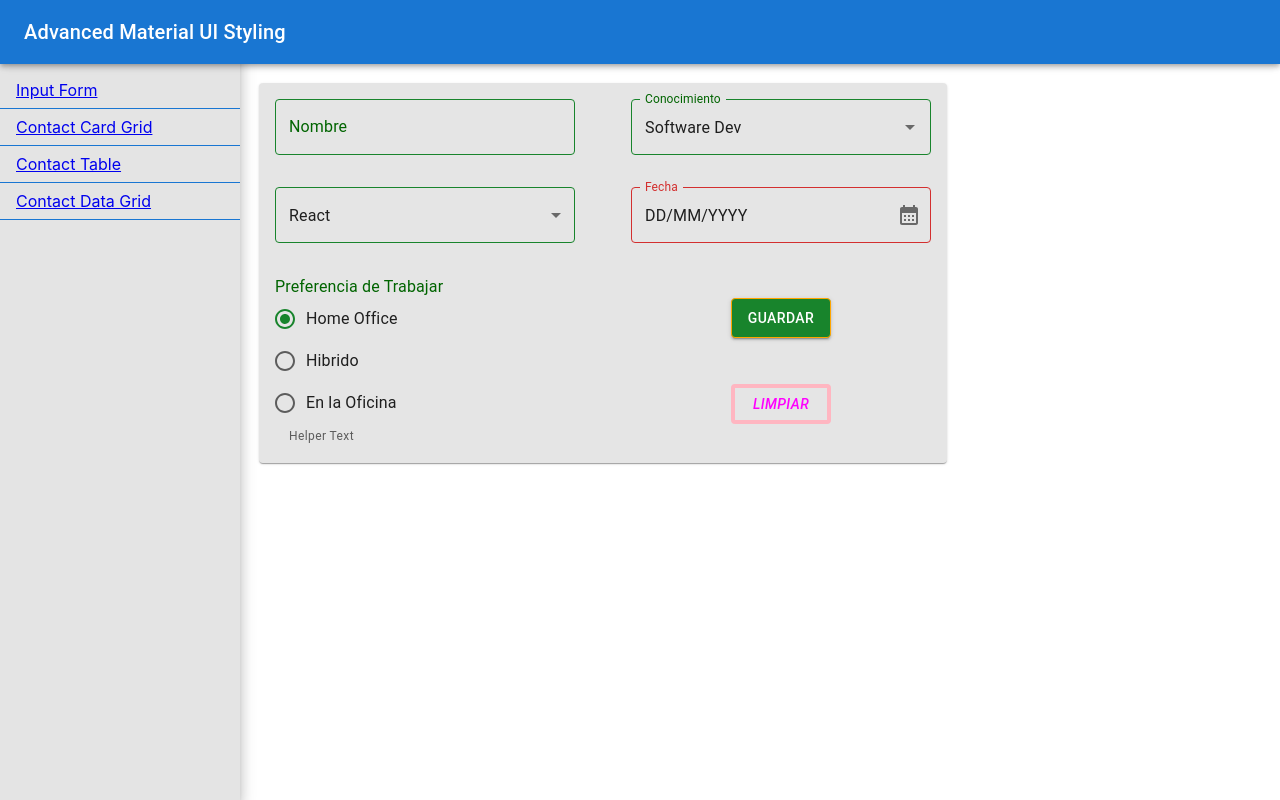
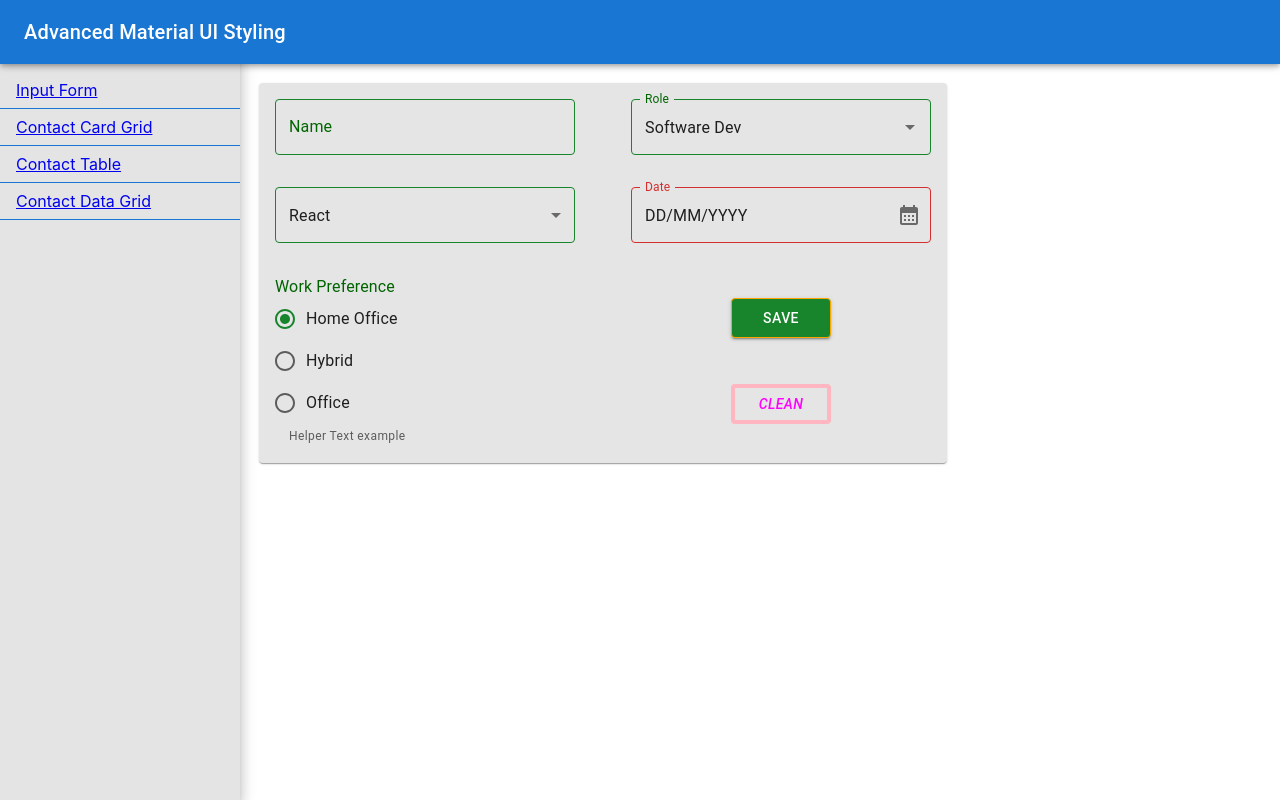
Before and after one commit to jcantini/MUI-Styling, a React (Create React App) app: page / in a window 1280 px wide. Built offline with nearby package versions, Linux system fonts and the light colour scheme.

Commit message:
To English

```diff
--- a/src/Components/DataGrid/ContactDataGrid.tsx
+++ b/src/Components/DataGrid/ContactDataGrid.tsx
@@ -63,7 +63,7 @@ const columns = ( theme: Theme ) => ([
   },
   {
     field: 'preference',
-    headerName: 'workPreference',
+    headerName: 'Work Pref.',
     minWidth: 150,
     renderCell: (cellValues: GridRenderCellParams<any>) => {
       return ( cellValues.value ) // El return indica lo que voy a renderizar el la celda. Si es algo
--- a/src/Components/Form/ContactForm.tsx
+++ b/src/Components/Form/ContactForm.tsx
@@ -151,8 +151,8 @@ export const ContactForm = () => {
           <StyledFormGroup row >
             <FormRadios preference={formValues.preference} handleRadioChange={handleRadioChange} />
             <Stack direction='column' justifyContent='space-around' alignItems='center' sx={{minWidth: minWidth}}>
-                <Button variant="contained" sx={{ height: 40, width: 100 }} onClick={ handleSubmit } >Guardar</Button>
-                <Button variant="beautiful" sx={{ height: 40, width: 100 }} onClick={ handleClearClick }>Limpiar</Button>
+                <Button variant="contained" sx={{ height: 40, width: 100 }} onClick={ handleSubmit } >Save</Button>
+                <Button variant="beautiful" sx={{ height: 40, width: 100 }} onClick={ handleClearClick }>Clean</Button>
               </Stack>
           </StyledFormGroup>
           {/* <FormGroup row >    (5)
@@ -174,9 +174,9 @@ export const ContactForm = () => {
     <Dialog open={ alertOpen } onClose={ handleAlertClick }>
       <Alert>
         <AlertTitle>
-          Success!
+          Success!!!
         </AlertTitle>
-        Formulario Guardado - Ver Resultado el la consola
+        Form saved - Ver Results at the console
       </Alert>
     </Dialog>
     </>
--- a/src/Components/Form/FormSubcomponents/FormAutoComplete.tsx
+++ b/src/Components/Form/FormSubcomponents/FormAutoComplete.tsx
@@ -17,7 +17,7 @@ export const FormAutoComplete = (
             isOptionEqualToValue={(option, value) => option === value || value === ''} // (1)
             renderInput={ (params) => { // (2)
             return (
-                <TextField label='Conocimiento'
+                <TextField label='Role'
                 name='role'
                 sx={{
                     '& .MuiOutlinedInput-root.Mui-focused': {
--- a/src/Components/Form/FormSubcomponents/FormDesktopDatePicker.tsx
+++ b/src/Components/Form/FormSubcomponents/FormDesktopDatePicker.tsx
@@ -14,7 +14,7 @@ export const FormDesktopDatePicker = (
         <LocalizationProvider dateAdapter={ AdapterDayjs}>
             <DesktopDatePicker
                 {...props}
-                label='Fecha'
+                label='Date'
                 format='DD/MM/YYYY'
                 views={['day']} // (1)
                 slots={{ openPickerIcon: CalendarMonthIcon }}
--- a/src/Components/Form/FormSubcomponents/FormRadios.tsx
+++ b/src/Components/Form/FormSubcomponents/FormRadios.tsx
@@ -12,7 +12,7 @@ export const FormRadios = (
     {/* <FormControl disabled> (1) */}
         <FormGroup sx={{ minWidth: minWidth, marginRight: 2, marginBottom: {xs: 2, md: 0}}}>
             <FormLabel component='legend'>
-                Preferencia de Trabajar
+                Work Preference
             </FormLabel>
             <RadioGroup
                 aria-label='preference'
@@ -27,17 +27,17 @@ export const FormRadios = (
                     value= { defaultPreference }
                 />
                 <FormControlLabel
-                    label='Hibrido'
+                    label='Hybrid'
                     control={<Radio />}
-                    value='Hibrido'
+                    value='Hybrid'
                 />
                 <FormControlLabel
-                    label='En la Oficina'
+                    label='Office'
                     control={<Radio />}
-                    value='En la Oficina'
+                    value='Office'
                 />
             </RadioGroup>
-            <FormHelperText>Helper Text</FormHelperText>
+            <FormHelperText>Helper Text example</FormHelperText>
         </FormGroup>
     </FormControl>
   )
--- a/src/Components/Form/FormSubcomponents/FormTextField.tsx
+++ b/src/Components/Form/FormSubcomponents/FormTextField.tsx
@@ -8,7 +8,7 @@ export const FormTextField = (props: TextFieldProps) => {
       {...props}
       id='name'
       name='name'
-      label='Nombre'
+      label='Name'
       variant='outlined'
       sx={{
         minWidth: minWidth,
```
Also changed, not shown: 1 other file (tests, documents, lock files or other folders).
